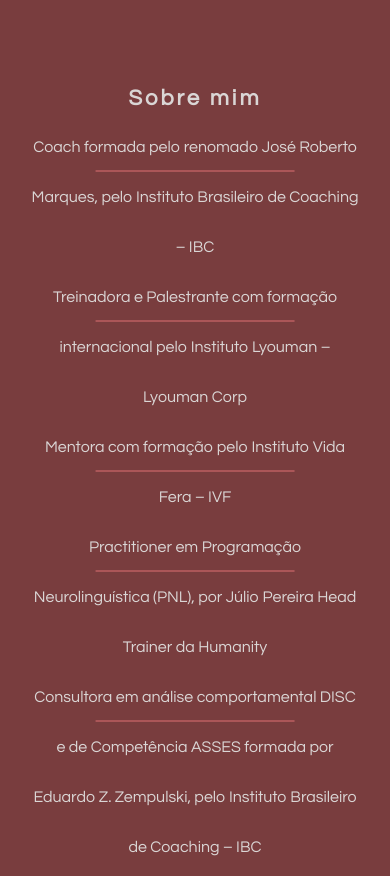
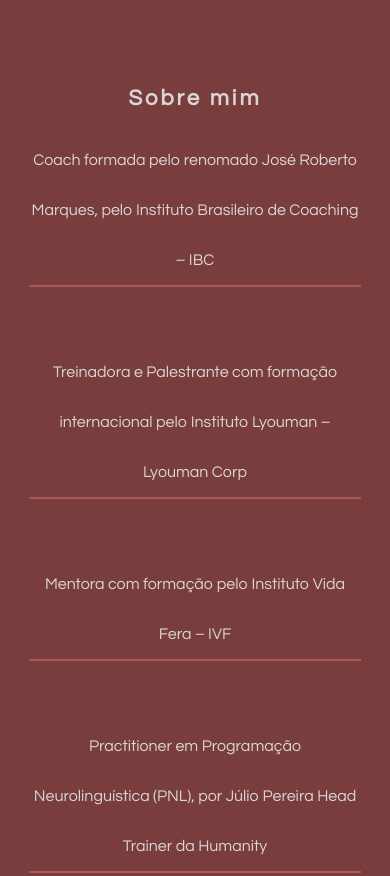
Before and after one commit to vanilanorca/renata-de-lucca, a plain HTML site: page index.html in a window 390 px wide. Shown: the part 1140-2016 px from the top of the page. Drawn offline with nearby package versions, Linux system fonts and the light colour scheme.

Commit message:
ajuste - sobre mim mobile

```diff
--- a/main.css
+++ b/main.css
@@ -156,17 +156,9 @@
     font-size: 16px;
     line-height: 50px;
     position: relative;
-}
-.content-skills p:after{
-    position: absolute;
-    content: "";
-    width: 60%;
-    left: 50%;
-    top: 48px;
     border-width: 0 0 2px;
     border-style: solid;
     border-color: #c86568a2;
-    transform: translateX(-50%);
 }
 
 .descricao{
@@ -539,6 +531,14 @@
         max-width: 85%;
     }
 
+    .content-skills h1{
+        margin-bottom: 25px;
+    }
+
+    .content-skills p{
+        margin-bottom: 60px;
+    }
+
     .descricao .container{
         max-width: 80%;
     }
```
